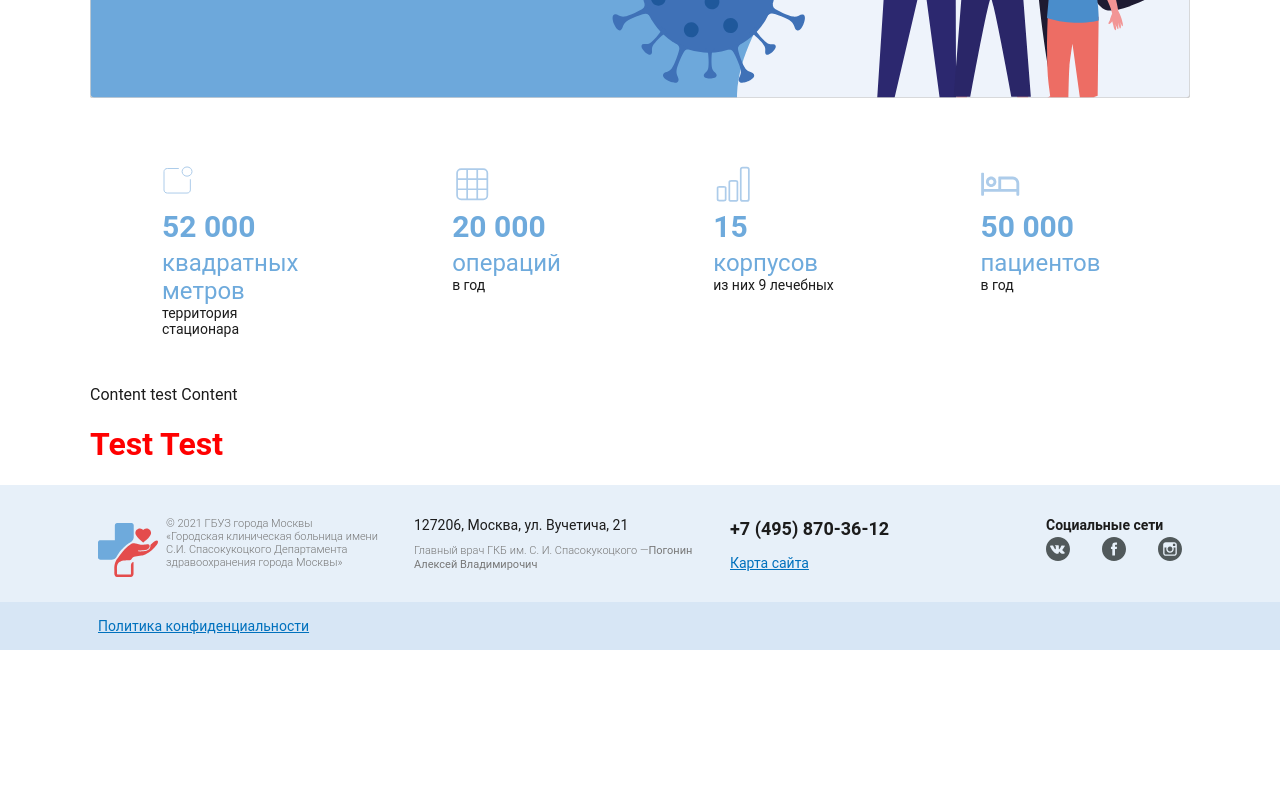
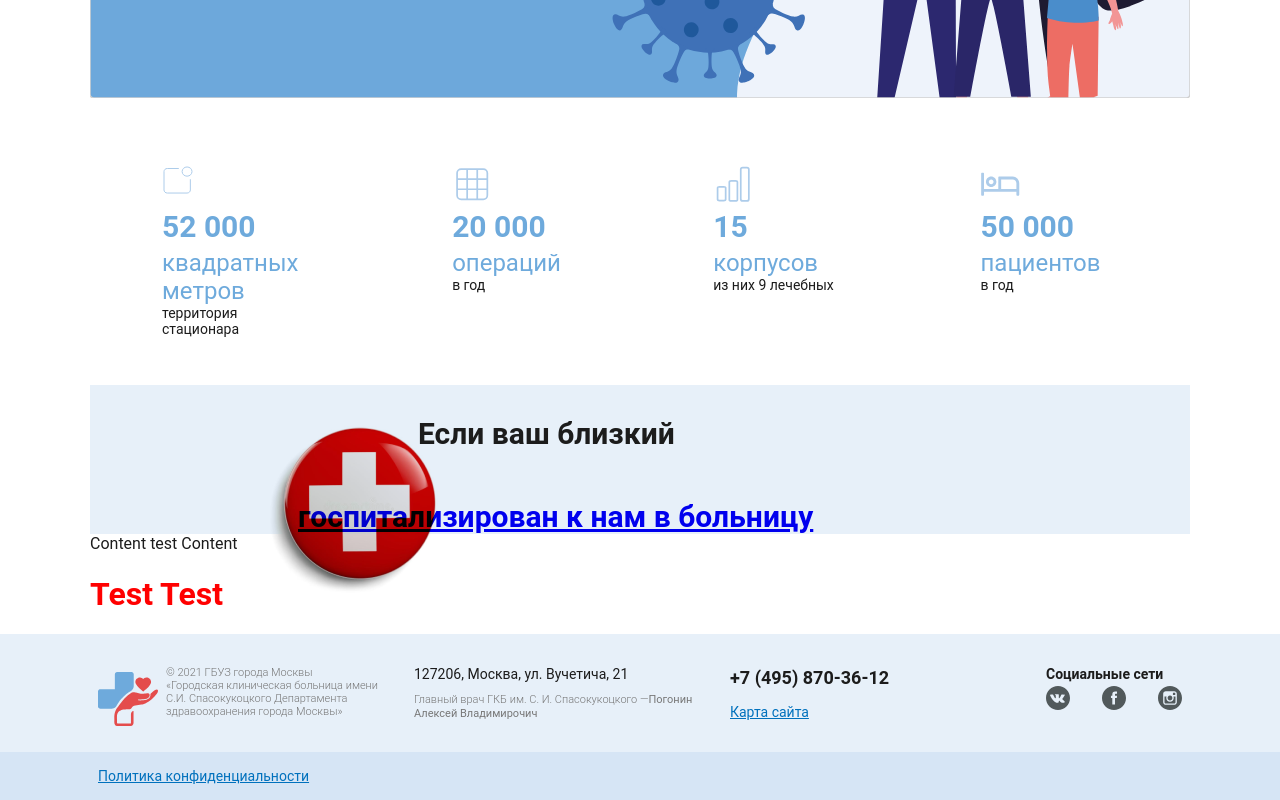
Before and after one commit to Sergeylag/lsv-dev, a Next.js app: page / in a window 1280 px wide. Shown: the part 503-1303 px from the top of the page. Before the commit the page ends 1153 px from the top, so only its background shows below. Built offline with nearby package versions, Linux system fonts and the light colour scheme.

Commit message:
секкция MainHospitalized промежуточный коммит, накидал конструкцию надо отстилизовать

```diff
--- /dev/null
+++ b/components/main/hospitalized/Hospitalized.tsx
@@ -0,0 +1,21 @@
+import {MainHospitalized} from "../../../styles/main/main_hospitalized";
+import Image from "next/image";
+import hospitalized from '../../../public/img/main/hospitalized/hospitalized.png'
+import Link from "next/link";
+
+
+export default function Hospitalized () {
+    return (
+        <MainHospitalized>
+            <div>
+                <figure className='image'>
+                    <Image alt='' src={hospitalized.src} width={hospitalized.width} height={hospitalized.height}/>
+                </figure>
+                <p>Если ваш близкий</p>
+                <Link href='/patients/visitors'>
+                    <a>госпитализирован к нам в больницу</a>
+                </Link>
+            </div>
+        </MainHospitalized>
+    );
+};
--- a/pages/index.tsx
+++ b/pages/index.tsx
@@ -2,12 +2,14 @@ import Heading from "../components/Heading";
 import {Main} from "../styles/main";
 import Slider from "../components/main/slider/Slider";
 import Number from "../components/main/numbers/Number";
+import Hospitalized from "../components/main/hospitalized/Hospitalized";
 
 export default function Home() {
     return (
         <Main>
             <Slider/>
             <Number/>
+            <Hospitalized/>
             <div>Content test Content</div>
             <Heading tag='' text='Test Test'/>
         </Main>
--- /dev/null
+++ b/styles/main/main_hospitalized.ts
@@ -0,0 +1,42 @@
+import styled from "styled-components";
+
+export const MainHospitalized = styled.aside`
+  background: var(--main-color-b-4-shade);
+  font-size: var(--font-size-xl);
+  font-weight: 700;
+  div{
+    align-items: center;
+    display: flex;
+    flex-wrap: wrap;
+    gap: var(--spacer-s);
+    max-width: 70rem;
+    padding-left: var(--spacer-xs);
+    padding-right: var(--spacer-xs);
+    position: relative;
+    margin-left: auto;
+    margin-right: auto;
+    .image{
+      bottom: 0;
+      left: 0;
+      height: 100%;
+      mix-blend-mode: darken;
+      position: absolute;
+      top: 0;
+      transform: translateX(-10rem);
+      img{
+        height: 100%;
+        object-fit: contain;
+        width: 100%;
+      }
+    }
+    p{
+      margin-left: 12rem;
+      line-height: 1.286;
+      a{
+        text-decoration: underline;
+        color: var(--link-color);
+        transition: color .125s;
+      }
+    }
+  }
+`;
```
Also changed, not shown: public/img/main/hospitalized/hospitalized.png (added).
